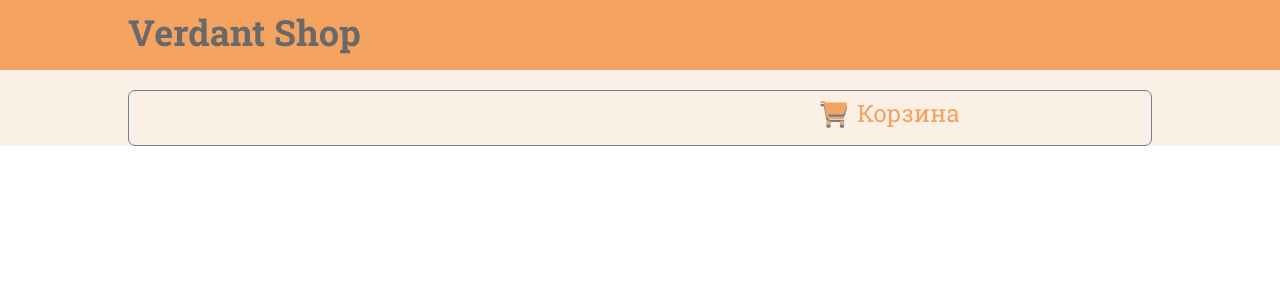
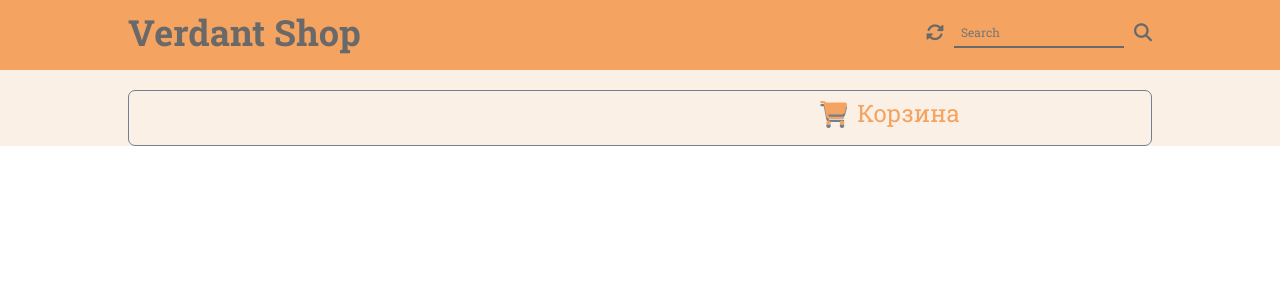
Before and after one commit to mandarin-coffee/homeworks, a PHP site: page / in a window 1280 px wide. Shown: the top 300 px of the page. Run offline with PHP 8.4, Linux system fonts and the light colour scheme; some libraries are stand-ins or nearby versions.

Commit message:
Еще обновил

```diff
--- a/shop/index.html
+++ b/shop/index.html
@@ -12,24 +12,31 @@
     <title>Shop</title>
 </head>
 <body>
-<header>
-    <div class="headerMenu">
-        <div class="title"><h1>Verdant Shop</h1></div>
-    </div>
-</header>
 <div id="app">
+    <header>
+        <div class="headerMenu">
+            <div class="title"><h1>Verdant Shop</h1></div>
+            <div class="search">
+                <i class="fas fa-sync-alt" data-name="Сбросить фильтр" @click="refresh()" alt="Сбросить фильтр"></i>
+                <input type="text" placeholder="Search">
+                <i class="fas fa-search" @click="search(goods)"></i>
+            </div>
+        </div>
+    </header>
+
     <main>
         <div class="container">
             <div class="gridContainer">
                 <div class="products">
-                    <div class="item" :data-id="good.id" v-for="good of goods" :key="good.id">
+                    <div class="item" :data-id="good.id" :data-title="good.title" v-for="good of goods" :key="good.id">
                         <img src="img/picNoImg.jpg" alt="">
                         <div class="title">{{good.title}}</div>
                         <div class="price">{{good.price}} &#36;</div>
                         <button @click="addProduct(good)"
                                 :data-id="good.id"
                                 :data-title="good.title"
-                                :data-price="good.price">Купить</button>
+                                :data-price="good.price">Купить
+                        </button>
                     </div>
                 </div>
                 <div class="cartWrapper">
--- a/shop/js/shop.js
+++ b/shop/js/shop.js
@@ -36,7 +36,29 @@ const app = new Vue({
         //         };
         //         this.goods = [good];
         //     }
-        // }
+        // },
+
+        search(goods){
+            let myInput = document.querySelector('.search > input').value;
+            console.log(myInput);
+            for(let good of goods){
+                if(good.title == myInput){
+                    let getSearch = document.querySelectorAll('.products > .item');
+                    for(let searchItem of getSearch){
+                        if(searchItem.dataset['title'] !== myInput){
+                            console.log(searchItem);
+                            searchItem.classList.toggle('hide');
+                        }
+                    }
+                }
+            }
+        },
+        refresh(){
+            let myInput = document.querySelectorAll('.products > .item');
+            for(let searchItem of myInput){
+                searchItem.classList.remove('hide');
+            }
+        },
     },
     computed: {},
     mounted() {
--- a/shop/scss/style.scss
+++ b/shop/scss/style.scss
@@ -19,12 +19,44 @@ header {
   .headerMenu {
     width: 80%;
     margin: 0 auto;
+    display: flex;
+    justify-content: space-between;
 
     .title {
       h1 {
         font-size: 36px;
         line-height: 65px;
         color: #696969;
+      }
+    }
+
+    .search {
+      display: flex;
+      align-items: center;
+
+      i {
+        font-size: 18px;
+        margin-left: 10px;
+        color: #696969;
+        cursor: pointer;
+      }
+
+      i:hover{
+        color: #FAF0E6;
+      }
+
+      i:nth-child(1) {
+        position: relative;
+        margin-right: 10px;
+      }
+
+      input {
+        background: transparent;
+        height: 30px;
+        border-style: none;
+        border-bottom: 2px solid #696969;
+        padding: 0 7px;
+        font: 400 12px Roboto Slab;
       }
     }
   }
@@ -97,6 +129,10 @@ main {
             background-color: #D2691E;
             color: #C0C0C0;
           }
+        }
+
+        .hide {
+          display: none;
         }
       }
 
```
Also changed, not shown: shop/style/style.css.
